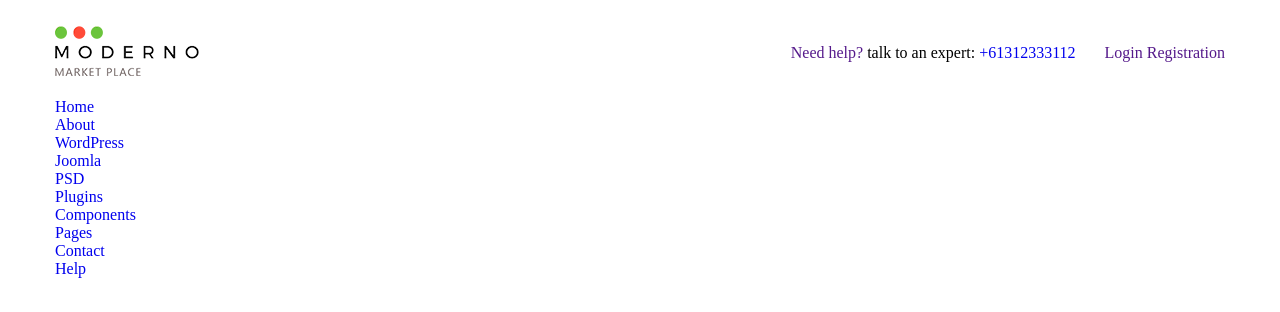
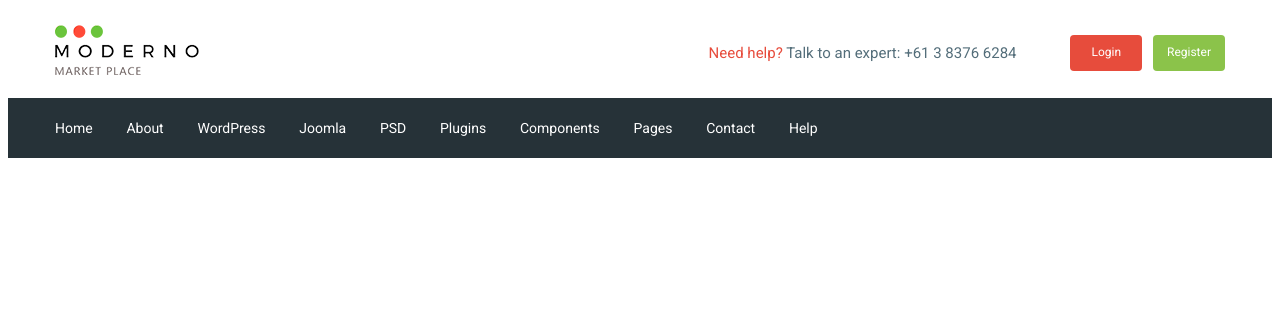
Before and after one commit to evgenok/moderno, a website: page app/index.html in a window 1280 px wide. Drawn offline with nearby package versions, Linux system fonts and the light colour scheme; files that its build step writes are made by us from their sources.

Commit message:
added header

```diff
--- a/app/index.html
+++ b/app/index.html
@@ -4,7 +4,10 @@
     <meta charset="UTF-8">
     <meta http-equiv="X-UA-Compatible" content="IE=edge">
     <meta name="viewport" content="width=device-width, initial-scale=1.0">
-    <title>Document</title>
+    <link rel="preconnect" href="https://fonts.googleapis.com">
+    <link rel="preconnect" href="https://fonts.gstatic.com" crossorigin>
+    <link href="https://fonts.googleapis.com/css2?family=Roboto:wght@400;500;700&display=swap" rel="stylesheet">
+    <title>moderno</title>
     <link rel="stylesheet" href="css/style.min.css">
 </head>
 <body>
@@ -23,14 +26,14 @@
                     <a href="">
                         <span>Need help?</span>
                     </a>
-                    talk to an expert:
-                    <a class="heaedr__phone" href="tel:61312333112">+61312333112</a>
+                    Talk to an expert:
+                    <a class="header__phone" href="tel:61383766284">+61 3 8376 6284</a>
                 </div>
 
                 <div class="header__box">
                     <a class="basket" href=""></a>
-                    <a class="header__btn" href="">Login</a>
-                    <a class="header__btn" href="">Registration</a>
+                    <a class="header__btn header__btn--login" href="">Login</a>
+                    <a class="header__btn header__btn--register" href="">Register</a>
                 </div>
                 </div>
             </div>
--- a/app/scss/_global.scss
+++ b/app/scss/_global.scss
@@ -11,6 +11,7 @@ html{
 a{
     display: inline-block;
     text-decoration: none;
+    color: $text;
 }
 
 ul,
@@ -21,7 +22,11 @@ li{
 }
 
 body{
-
+    font-family: 'Roboto', sans-serif;
+    font-size: 15px;
+    line-height: 1.6;
+    font-weight: 400;
+    color: $text;
 }
 
 .container{
--- a/app/scss/_vars.scss
+++ b/app/scss/_vars.scss
@@ -0,0 +1,4 @@
+$text: #546e7a;
+$red: #e74c3c;
+$green: #8bc34a;
+$bg: #263238;
--- a/app/scss/style.scss
+++ b/app/scss/style.scss
@@ -10,5 +10,50 @@
 
 .header__text{
     margin-left: auto;
-    margin-right: 25px;
+    margin-right: 50px;
+    span{
+        color: $red;
+    }
 }
+
+.header__btn{
+    padding: 8px;
+    width: 72px;
+    border-radius: 4px;
+    text-align: center;
+    color: #fff;
+    font-size: 12px;
+}
+
+.header__btn--login{
+    background-color: $red;
+}
+
+.header__btn--register{
+    background-color: $green;
+    margin-left: 7px;
+}
+
+.header__menu{
+    background-color: $bg;
+}
+
+.menu{
+    display: flex;
+    align-items: center;
+    height: 60px;
+}
+
+.menu__list{
+    li{
+        display: inline-block;
+        & + li{
+            margin-left: 30px;
+        }
+    }
+
+    a{
+        font-size: 14px;
+        color: #fff;
+    }
+}
```
